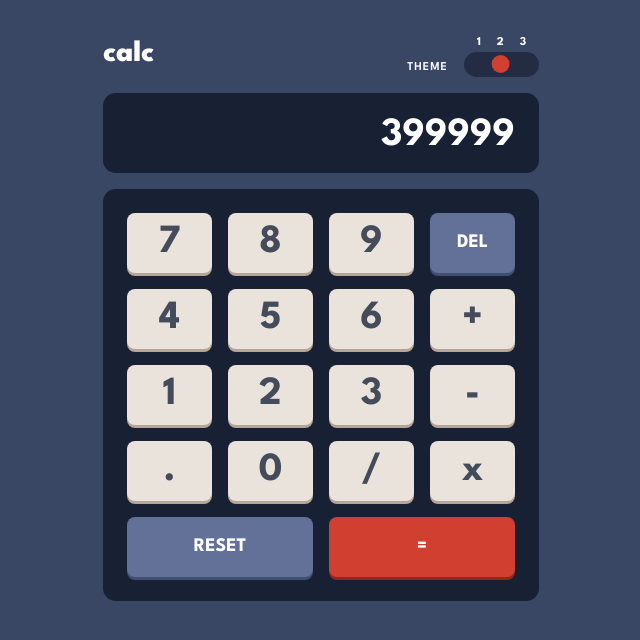
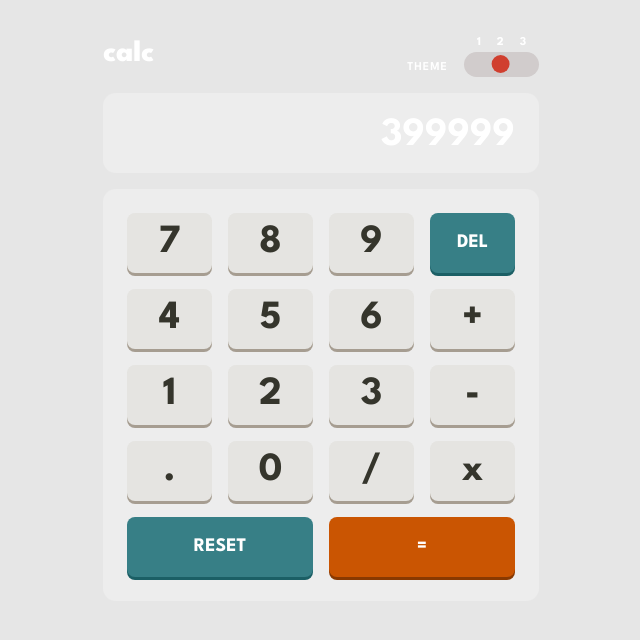
Before and after one commit to regret546/calculator-app-main, a plain HTML site: page index.html in a window 1280 px wide. Both pictures are taken after a click on the element 820 px from the left and 64 px from the top of the page. Shown: the whole page, without its empty margins (319-959 px from the left). Drawn offline with Linux system fonts and the light colour scheme.

Commit message:
add mixins for themes

```diff
--- a/app/js/theme.js
+++ b/app/js/theme.js
@@ -9,15 +9,21 @@ buttonToggle.addEventListener("click", function (e) {
   } else {
     currentButton += 1;
   }
+
   switch (currentButton) {
     case 1:
       circle.style.transform = "translateX(0%)";
+      document.body.className = "";
       break;
     case 2:
       circle.style.transform = "translateX(120%)";
+      document.body.classList.add("main");
+      document.body.classList.add("theme2");
       break;
     case 3:
       circle.style.transform = "translateX(260%)";
+      document.body.classList.remove("theme2");
+      document.body.classList.add("theme3");
       break;
   }
 });
--- a/app/scss/global/_colors.scss
+++ b/app/scss/global/_colors.scss
@@ -1,4 +1,5 @@
 :root {
+  /* Theme 1 */
   /* #### Backgrounds */
   --th1--clr--mainbg: hsl(222, 26%, 31%);
   --th1--clr--togglebg: hsl(223, 31%, 20%);
@@ -15,4 +16,41 @@
   /* #### Text */
   --th1--clr--text1: hsl(221, 14%, 31%);
   --th1--clr--text2: hsl(0, 0%, 100%);
+
+  /* Theme 2 */
+  /* #### Backgrounds */
+  --th2--clr--mainbg: hsl(0, 0%, 90%);
+  --th2--clr--togglebg: hsl(0, 5%, 81%);
+  --th2--clr--screenbg: hsl(0, 0%, 93%);
+
+  /* #### Keys */
+  --th2--clr--keybg1: hsl(185, 42%, 37%);
+  --th2--clr--keyshadow1: hsl(185, 58%, 25%);
+  --th2--clr--keytoggle: hsl(25, 98%, 40%);
+  --th2--clr--keyshadow2: hsl(25, 99%, 27%);
+  --th2--clr--keybg2: hsl(45, 7%, 89%);
+  --th2--clr--keyshadow3: hsl(35, 11%, 61%);
+
+  /* #### Text */
+  --th2--clr--text1: hsl(60, 10%, 19%);
+  --th2--clr--text2: hsl(0, 0%, 100%);
+
+  /* Theme 3 */
+  /* #### Backgrounds */
+
+  --th3--clr--mainbg: hsl(268, 75%, 9%);
+  --th3--clr--togglebg: hsl(268, 71%, 12%);
+
+  /* #### Keys */
+  --th3--clr--keybg1: hsl(281, 89%, 26%);
+  --th3--clr--keyshadow1: hsl(285, 91%, 52%);
+  --th3--clr--keytoggle: hsl(176, 100%, 44%);
+  --th3--clr--keyshadow2: hsl(177, 92%, 70%);
+  --th3--clr--keybg2: hsl(268, 47%, 21%);
+  --th3--clr--keyshadow3: hsl(290, 70%, 36%);
+
+  /* #### Text */
+  --th3--clr--text1: hsl(60, 10%, 19%);
+  --th3--clr--text2: hsl(0, 0%, 100%);
+  --th3--clr--text3: hsl(198, 20%, 13%);
 }
--- a/app/scss/layout/_body.scss
+++ b/app/scss/layout/_body.scss
@@ -1,3 +1,4 @@
+@use "../layout/util/" as u;
 body {
   min-height: 100vh;
   display: grid;
--- a/app/scss/layout/_index.scss
+++ b/app/scss/layout/_index.scss
@@ -1,2 +1,4 @@
+@forward "container";
 @forward "body";
-@forward "container";
+@forward "util";
+@forward "themes";
--- /dev/null
+++ b/app/scss/layout/_themes.scss
@@ -0,0 +1,9 @@
+@use "../layout/util/" as u;
+
+.main {
+  @include u.th2;
+}
+
+.theme3 {
+  @include u.th3;
+}
--- /dev/null
+++ b/app/scss/layout/util/_index.scss
@@ -0,0 +1 @@
+@forward "mixins";
--- /dev/null
+++ b/app/scss/layout/util/_mixins.scss
@@ -0,0 +1,45 @@
+@mixin th1 {
+  background-color: var(--th1--clr--mainbg);
+}
+
+@mixin th2 {
+  background-color: var(--th2--clr--mainbg);
+  color: var(--th2--clr--text2);
+
+  .header__section_theme_toggle_buttons {
+    background-color: var(--th2--clr--togglebg);
+  }
+  .circle {
+    background-color: var(--th2--clr--keytoggle);
+  }
+  .app__section_output,
+  .app__section_functions {
+    background-color: var(--th2--clr--screenbg);
+  }
+  .app__section_functions {
+    ul {
+      li {
+        color: var(--th2--clr--text1);
+      }
+
+      .keybg1 {
+        color: var(--th2--clr--text2);
+        background-color: var(--th2--clr--keybg1);
+        box-shadow: 0px 3px var(--th2--clr--keyshadow1);
+      }
+      .keybg2 {
+        background-color: var(--th2--clr--keybg2);
+        box-shadow: 0px 3px var(--th2--clr--keyshadow3);
+      }
+      .keybg3 {
+        background-color: var(--th2--clr--keytoggle);
+        box-shadow: 0px 3px var(--th2--clr--keyshadow2);
+        color: var(--th2--clr--text2);
+      }
+    }
+  }
+}
+
+@mixin th3 {
+  background-color: var(--th3--clr--mainbg);
+}
```
Also changed, not shown: dist/style.css, 1 other file.
